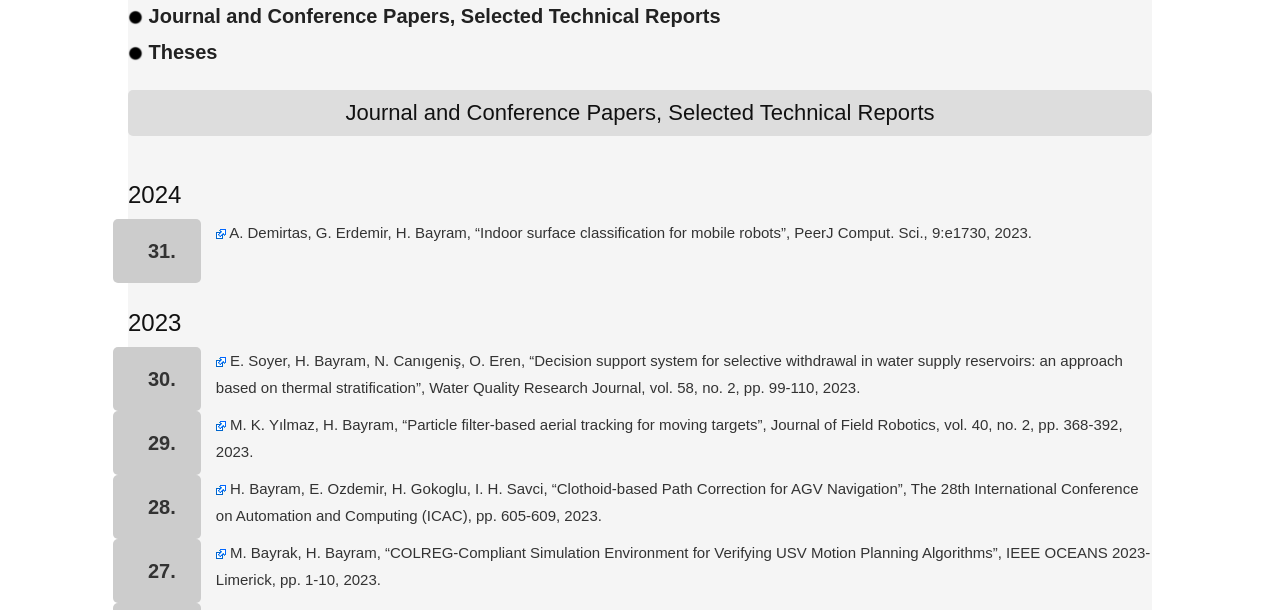
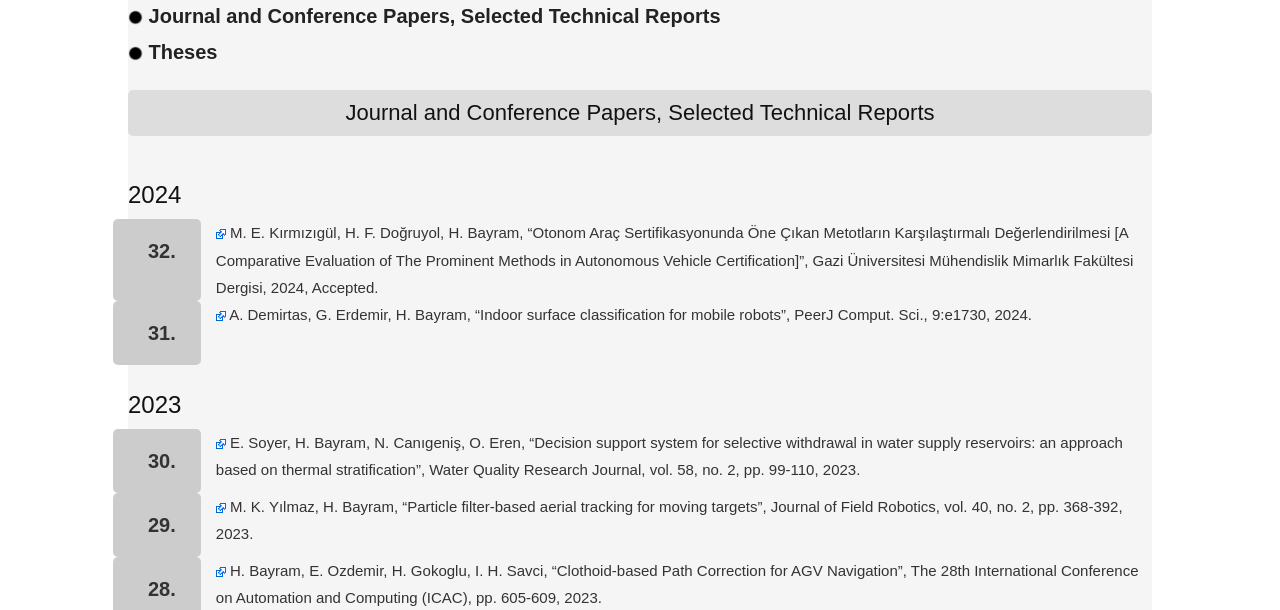
Before and after one commit to FieldRoboticsLab/FieldRoboticsLab.github.io, a plain HTML site: page publications.html in a window 1280 px wide. Shown: the part 175-785 px from the top of the page. Drawn offline with nearby package versions, Linux system fonts and the light colour scheme; files whose address does not match are found by name.

Commit message:
Update publications.html

```diff
--- a/publications.html
+++ b/publications.html
@@ -138,6 +138,19 @@
       <h1>2024</h1>
       <div class="row">
          <div class="col-md-1">
+            <p class="dahaKalin">32. </p>
+         </div>
+         <div class="col-md-11">
+            <span class="kalin">
+               <a href="" class="papercite_doi" title="View document on publisher site">
+                  <img src="images/external.png" width="10" height="10" alt="[DOI]" scale="0">
+               </a>
+               M. E. Kırmızıgül, H. F. Doğruyol, H. Bayram, “Otonom Araç Sertifikasyonunda Öne Çıkan Metotların Karşılaştırmalı Değerlendirilmesi [A Comparative Evaluation of The Prominent Methods in Autonomous Vehicle Certification]”, Gazi Üniversitesi Mühendislik Mimarlık Fakültesi Dergisi, 2024, Accepted.
+            </span>
+         </div>
+      </div>
+      <div class="row">
+         <div class="col-md-1">
             <p class="dahaKalin">31. </p>
          </div>
          <div class="col-md-11">
@@ -145,7 +158,7 @@
                <a href="https://doi.org/10.7717/peerj-cs.1730" class="papercite_doi" title="View document on publisher site">
                   <img src="images/external.png" width="10" height="10" alt="[DOI]" scale="0">
                </a>
-               A. Demirtas, G. Erdemir, H. Bayram, “Indoor surface classification for mobile robots”, PeerJ Comput. Sci., 9:e1730, 2023.
+               A. Demirtas, G. Erdemir, H. Bayram, “Indoor surface classification for mobile robots”, PeerJ Comput. Sci., 9:e1730, 2024.
             </span>
          </div>
       </div>
```
